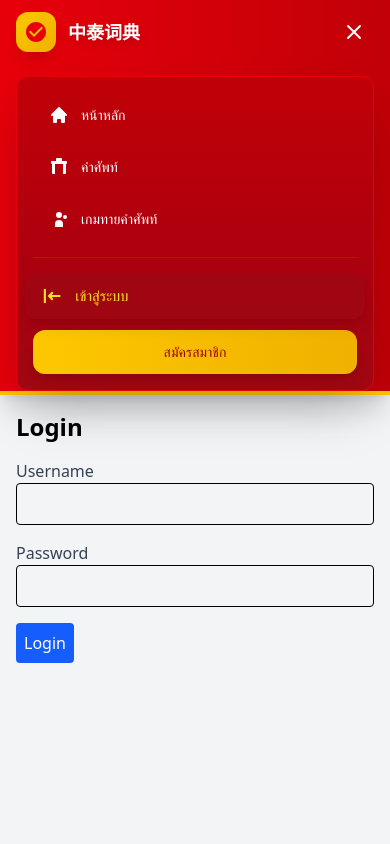
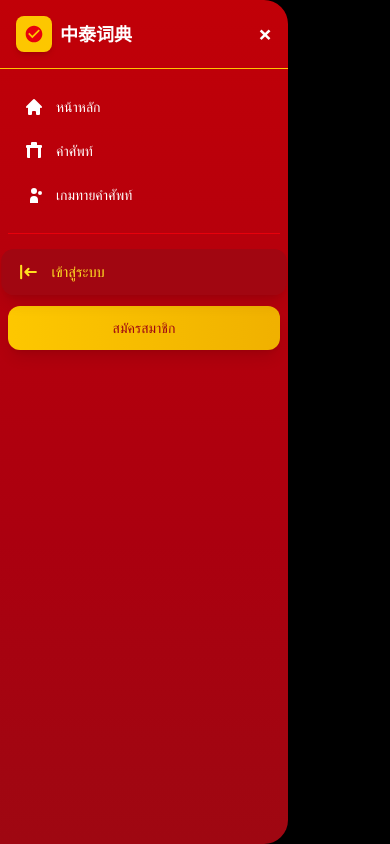
Before and after one commit to Suphakron-Ainnorkaew/China_Dict, a Vue app in the folder frontend/: page /#/login in a window 390 px wide. Both pictures are taken after a click on the button "Toggle menu". Built offline with nearby package versions, Linux system fonts and the light colour scheme.

Commit message:
@k, updatenavbarmobile

```diff
--- a/frontend/src/components/Navbar.vue
+++ b/frontend/src/components/Navbar.vue
@@ -165,118 +165,81 @@
           </svg>
         </button>
       </div>
+    </div>
 
-      <!-- Enhanced Mobile Menu -->
-      <div
-        v-show="showMobileMenu"
-        class="md:hidden bg-gradient-to-b from-red-700 to-red-800 rounded-xl mt-3 shadow-2xl border border-red-600 overflow-hidden mobile-menu transform transition-all duration-300"
-        :class="{ 'active': showMobileMenu }"
-      >
-        <div class="px-4 py-4 space-y-2">
-          <!-- หน้าหลัก -->
-          <router-link
-            to="/"
-            @click="closeMobileMenu"
-            class="block px-4 py-3 rounded-xl font-medium transition-all duration-300 flex items-center text-sm sm:text-base hover:bg-red-800/80 hover:scale-105 transform"
-            :class="$route.path === '/' ? 'bg-red-800/90 text-yellow-300 shadow-lg scale-105' : 'text-white hover:text-yellow-200'"
-          >
+    <!-- Mobile Menu Backdrop -->
+    <transition name="fade">
+      <div v-if="showMobileMenu" class="fixed inset-0 bg-black bg-opacity-40 z-40" @click="closeMobileMenu"></div>
+    </transition>
+
+    <!-- Mobile Drawer Menu -->
+    <transition name="slide">
+      <div v-if="showMobileMenu" class="fixed top-0 left-0 w-72 max-w-full h-full bg-gradient-to-b from-red-700 to-red-800 shadow-2xl z-50 transition-transform duration-300 rounded-r-3xl flex flex-col">
+        <div class="flex items-center justify-between px-4 py-4 border-b border-yellow-400">
+          <div class="flex items-center space-x-2">
+            <div class="bg-yellow-400 p-2 rounded-lg shadow-md">
+              <svg class="w-5 h-5 fill-red-600" viewBox="0 0 24 24">
+                <path d="M12 2C6.48 2 2 6.48 2 12s4.48 10 10 10 10-4.48 10-10S17.52 2 12 2zm-2 15l-5-5 1.41-1.41L10 14.17l7.59-7.59L19 8l-9 9z"/>
+              </svg>
+            </div>
+            <span class="text-lg font-bold text-white">中泰词典</span>
+          </div>
+          <button @click="closeMobileMenu" class="text-white text-2xl font-bold focus:outline-none">&times;</button>
+        </div>
+        <div class="flex-1 overflow-y-auto px-2 py-4">
+          <!-- Mobile menu items (copy from your current mobile menu, add @click="closeMobileMenu" to each router-link/button) -->
+          <router-link to="/" @click="closeMobileMenu" class="block px-4 py-3 rounded-xl font-medium transition-all duration-300 flex items-center text-sm sm:text-base hover:bg-red-800/80 hover:scale-105 transform" :class="$route.path === '/' ? 'bg-red-800/90 text-yellow-300 shadow-lg scale-105' : 'text-white hover:text-yellow-200'">
             <svg class="w-5 h-5 mr-3 fill-current flex-shrink-0" viewBox="0 0 20 20">
               <path d="M10.707 2.293a1 1 0 00-1.414 0l-7 7a1 1 0 001.414 1.414L4 10.414V17a1 1 0 001 1h2a1 1 0 001-1v-2a1 1 0 011-1h2a1 1 0 011 1v2a1 1 0 001 1h2a1 1 0 001-1v-6.586l.293.293a1 1 0 001.414-1.414l-7-7z"/>
             </svg>
             <span>หน้าหลัก</span>
           </router-link>
-
-          <!-- คำศัพท์ -->
-          <router-link
-            to="/vocabulary"
-            @click="closeMobileMenu"
-            class="block px-4 py-3 rounded-xl font-medium transition-all duration-300 flex items-center text-sm sm:text-base hover:bg-red-800/80 hover:scale-105 transform"
-            :class="$route.path === '/vocabulary' ? 'bg-red-800/90 text-yellow-300 shadow-lg scale-105' : 'text-white hover:text-yellow-200'"
-          >
+          <router-link to="/vocabulary" @click="closeMobileMenu" class="block px-4 py-3 rounded-xl font-medium transition-all duration-300 flex items-center text-sm sm:text-base hover:bg-red-800/80 hover:scale-105 transform" :class="$route.path === '/vocabulary' ? 'bg-red-800/90 text-yellow-300 shadow-lg scale-105' : 'text-white hover:text-yellow-200'">
             <svg class="w-5 h-5 mr-3 fill-current flex-shrink-0" viewBox="0 0 20 20">
               <path d="M7 4V2a1 1 0 011-1h4a1 1 0 011 1v2h4a1 1 0 011 1v1a1 1 0 01-1 1v9a1 1 0 01-1 1H4a1 1 0 01-1-1V7a1 1 0 01-1-1V5a1 1 0 011-1h3zM6 7v10h8V7H6z"/>
             </svg>
             <span>คำศัพท์</span>
           </router-link>
-
-          <!-- เกมทายคำศัพท์ -->
-          <router-link
-            to="/game"
-            @click="closeMobileMenu"
-            class="block px-4 py-3 rounded-xl font-medium transition-all duration-300 flex items-center text-sm sm:text-base hover:bg-red-800/80 hover:scale-105 transform"
-            :class="$route.path === '/game' ? 'bg-red-800/90 text-yellow-300 shadow-lg scale-105' : 'text-white hover:text-yellow-200'"
-          >
+          <router-link to="/game" @click="closeMobileMenu" class="block px-4 py-3 rounded-xl font-medium transition-all duration-300 flex items-center text-sm sm:text-base hover:bg-red-800/80 hover:scale-105 transform" :class="$route.path === '/game' ? 'bg-red-800/90 text-yellow-300 shadow-lg scale-105' : 'text-white hover:text-yellow-200'">
             <svg class="w-5 h-5 mr-3 fill-current flex-shrink-0" viewBox="0 0 20 20">
               <path d="M13 6a3 3 0 11-6 0 3 3 0 016 0zM18 8a2 2 0 11-4 0 2 2 0 014 0zM14 15a4 4 0 00-8 0v3h8v-3z"/>
             </svg>
             <span>เกมทายคำศัพท์</span>
           </router-link>
-
-          <!-- โปรไฟล์ (เมื่อ login แล้ว) -->
-          <router-link
-            v-if="isAuthenticated"
-            to="/profile"
-            @click="closeMobileMenu"
-            class="block px-4 py-3 rounded-xl font-medium transition-all duration-300 flex items-center text-sm sm:text-base hover:bg-red-800/80 hover:scale-105 transform"
-            :class="$route.path === '/profile' ? 'bg-red-800/90 text-yellow-300 shadow-lg scale-105' : 'text-white hover:text-yellow-200'"
-          >
+          <router-link v-if="isAuthenticated" to="/profile" @click="closeMobileMenu" class="block px-4 py-3 rounded-xl font-medium transition-all duration-300 flex items-center text-sm sm:text-base hover:bg-red-800/80 hover:scale-105 transform" :class="$route.path === '/profile' ? 'bg-red-800/90 text-yellow-300 shadow-lg scale-105' : 'text-white hover:text-yellow-200'">
             <svg class="w-5 h-5 mr-3 fill-current flex-shrink-0" viewBox="0 0 20 20">
               <path fill-rule="evenodd" d="M10 9a3 3 0 100-6 3 3 0 000 6zm-7 9a7 7 0 1114 0H3z" clip-rule="evenodd"/>
             </svg>
             <span>โปรไฟล์</span>
           </router-link>
-
-          <!-- เปลี่ยนรหัสผ่าน (เมื่อ login แล้ว) -->
-          <router-link
-            v-if="isAuthenticated"
-            to="/change-password"
-            @click="closeMobileMenu"
-            class="block px-4 py-3 rounded-xl font-medium transition-all duration-300 flex items-center text-sm sm:text-base hover:bg-red-800/80 hover:scale-105 transform"
-            :class="$route.path === '/change-password' ? 'bg-red-800/90 text-yellow-300 shadow-lg scale-105' : 'text-white hover:text-yellow-200'"
-          >
+          <router-link v-if="isAuthenticated" to="/change-password" @click="closeMobileMenu" class="block px-4 py-3 rounded-xl font-medium transition-all duration-300 flex items-center text-sm sm:text-base hover:bg-red-800/80 hover:scale-105 transform" :class="$route.path === '/change-password' ? 'bg-red-800/90 text-yellow-300 shadow-lg scale-105' : 'text-white hover:text-yellow-200'">
             <svg class="w-5 h-5 mr-3 fill-current flex-shrink-0" viewBox="0 0 20 20">
               <path fill-rule="evenodd" d="M5 9V7a5 5 0 0110 0v2a2 2 0 012 2v5a2 2 0 01-2 2H5a2 2 0 01-2-2v-5a2 2 0 012-2zm8-2v2H7V7a3 3 0 016 0z" clip-rule="evenodd"/>
             </svg>
             <span>เปลี่ยนรหัสผ่าน</span>
           </router-link>
-
-          <!-- Logout (เมื่อ login แล้ว) -->
           <div v-if="isAuthenticated" class="border-t border-red-600 pt-4 mt-4">
-            <button
-              @click="logout"
-              class="block px-4 py-3 rounded-xl font-medium transition-all duration-300 flex items-center w-full text-white hover:text-yellow-200 hover:bg-red-800/80 text-sm sm:text-base hover:scale-105 transform"
-            >
+            <button @click="logout" class="block px-4 py-3 rounded-xl font-medium transition-all duration-300 flex items-center w-full text-white hover:text-yellow-200 hover:bg-red-800/80 text-sm sm:text-base hover:scale-105 transform">
               <svg class="w-5 h-5 mr-3 fill-current flex-shrink-0" viewBox="0 0 20 20">
                 <path fill-rule="evenodd" d="M3 3a1 1 0 00-1 1v12a1 1 0 102 0V4a1 1 0 00-1-1zm10.293 9.293a1 1 0 001.414 1.414l3-3a1 1 0 000-1.414l-3-3a1 1 0 10-1.414 1.414L14.586 9H7a1 1 0 100 2h7.586l-1.293 1.293z" clip-rule="evenodd"/>
               </svg>
               <span>ออกจากระบบ</span>
             </button>
           </div>
-
-          <!-- Auth Links (เมื่อยังไม่ login) -->
           <div v-else class="space-y-3 border-t border-red-600 pt-4 mt-4">
-            <router-link
-              to="/login"
-              @click="closeMobileMenu"
-              class="block px-4 py-3 rounded-xl font-medium transition-all duration-300 flex items-center text-sm sm:text-base hover:bg-red-800/80 hover:scale-105 transform"
-              :class="$route.path === '/login' ? 'bg-red-800/90 text-yellow-300 shadow-lg scale-105' : 'text-white hover:text-yellow-200'"
-            >
+            <router-link to="/login" @click="closeMobileMenu" class="block px-4 py-3 rounded-xl font-medium transition-all duration-300 flex items-center text-sm sm:text-base hover:bg-red-800/80 hover:scale-105 transform" :class="$route.path === '/login' ? 'bg-red-800/90 text-yellow-300 shadow-lg scale-105' : 'text-white hover:text-yellow-200'">
               <svg class="w-5 h-5 mr-3 fill-current flex-shrink-0" viewBox="0 0 20 20">
                 <path fill-rule="evenodd" d="M3 3a1 1 0 011 1v12a1 1 0 11-2 0V4a1 1 0 011-1zm7.707 3.293a1 1 0 010 1.414L9.414 9H17a1 1 0 110 2H9.414l1.293 1.293a1 1 0 01-1.414 1.414l-3-3a1 1 0 010-1.414l3-3a1 1 0 011.414 0z" clip-rule="evenodd"/>
               </svg>
               <span>เข้าสู่ระบบ</span>
             </router-link>
-            <router-link
-              to="/register"
-              @click="closeMobileMenu"
-              class="block bg-gradient-to-r from-yellow-400 to-yellow-500 hover:from-yellow-500 hover:to-yellow-600 text-red-800 font-medium px-4 py-3 rounded-xl transition-all duration-300 text-center text-sm sm:text-base shadow-lg hover:shadow-xl hover:scale-105 transform"
-            >
+            <router-link to="/register" @click="closeMobileMenu" class="block bg-gradient-to-r from-yellow-400 to-yellow-500 hover:from-yellow-500 hover:to-yellow-600 text-red-800 font-medium px-4 py-3 rounded-xl transition-all duration-300 text-center text-sm sm:text-base shadow-lg hover:shadow-xl hover:scale-105 transform">
               สมัครสมาชิก
             </router-link>
           </div>
         </div>
       </div>
-    </div>
+    </transition>
   </nav>
 </template>
 
@@ -454,4 +417,17 @@ export default {
 .hover-lift:hover {
   transform: translateY(-2px);
 }
+
+.fade-enter-active, .fade-leave-active {
+  transition: opacity 0.2s;
+}
+.fade-enter-from, .fade-leave-to {
+  opacity: 0;
+}
+.slide-enter-active, .slide-leave-active {
+  transition: transform 0.3s cubic-bezier(.4,0,.2,1);
+}
+.slide-enter-from, .slide-leave-to {
+  transform: translateX(-100%);
+}
 </style>
```
